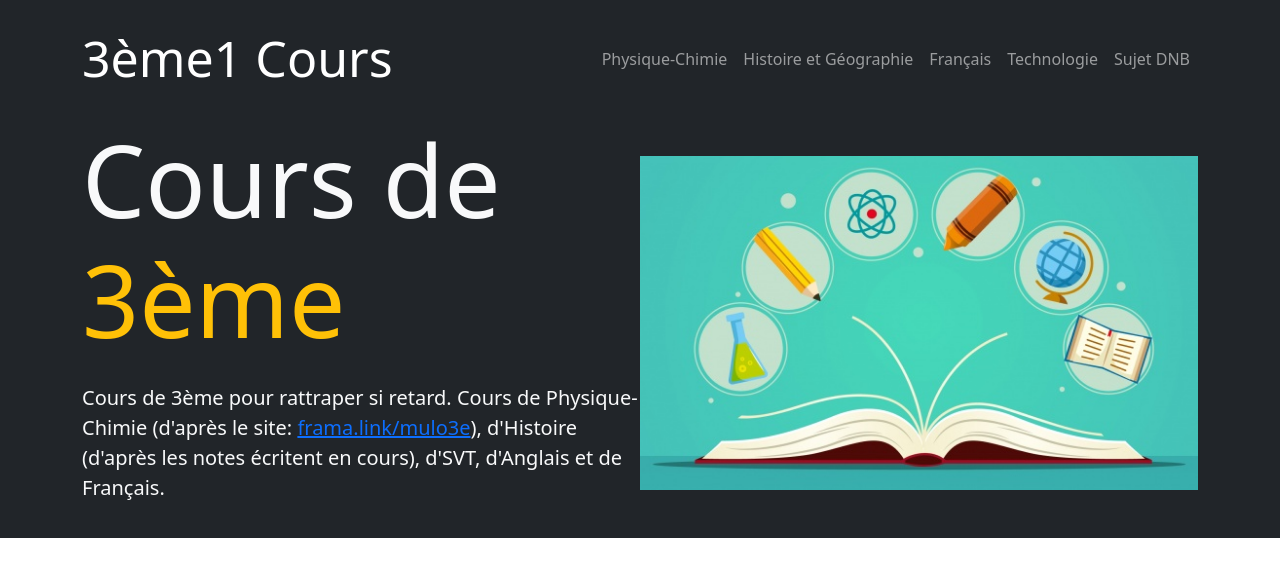
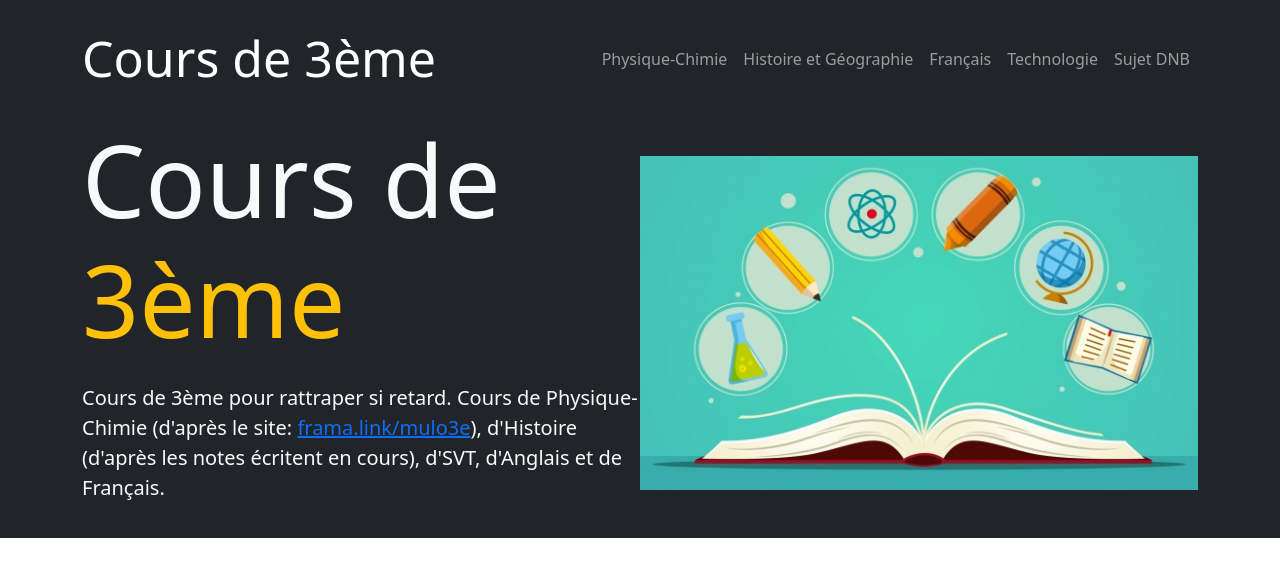
Before and after one commit to LitzyMan/Course_3eme, a website: page index.html in a window 1280 px wide. Shown: the top 583 px of the page. Drawn offline with nearby package versions, Linux system fonts and the light colour scheme.

Commit message:
Text Update

```diff
--- a/index.html
+++ b/index.html
@@ -12,7 +12,7 @@
     <!--Navbar-->
     <nav class="navbar navbar-expand-lg bg-dark navbar-dark py-3 fixed-top">
         <div class="container">
-            <a href="index.html" class="navbar-brand">3ème1 Cours</a>
+            <a href="index.html" class="navbar-brand">Cours de 3ème</a>
 
             <button
               class="navbar-toggler"
```
